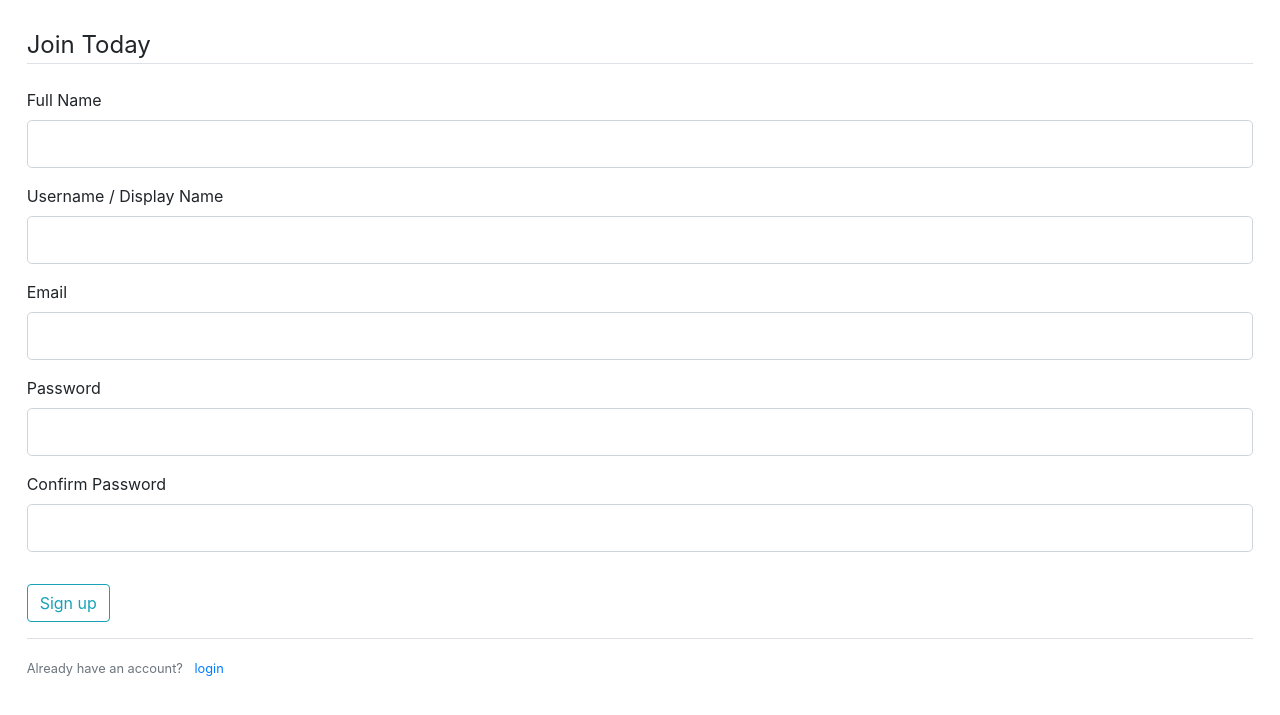
After one commit to MaHu4/FrauenLoop_flask_myFirstApp_finalProject, a Flask app: page /register in a window 1280 px wide. The commit adds this page. Shown: the top 715 px of the page. Run offline with Flask 2, Linux system fonts and the light colour scheme.

Commit message:
code snippets for user login and registration from heroku_FLASK_template (in main branch) added

```diff
--- a/app.py
+++ b/app.py
@@ -5,6 +5,17 @@ from flask_cors import CORS
 import traceback
 from forms import NewLocationForm
 from models import setup_db, SampleLocation, db_drop_and_create_all
+
+from forms import RegistrationForm
+from models import User
+from sqlalchemy.exc import IntegrityError
+import hashlib
+
+from forms import LoginForm
+from flask_login import login_user, logout_user, login_required, current_user, login_manager, LoginManager
+
+
+
 
 def create_app(test_config=None):
     # create and configure the app
@@ -15,9 +26,77 @@ def create_app(test_config=None):
     SECRET_KEY = os.urandom(32)
     app.config['SECRET_KEY'] = SECRET_KEY
 
-    """ uncomment at the first time running the app. Then comment back so you do not erase db content over and over """
-    db_drop_and_create_all()
+    # """ uncomment at the first time running the app. Then comment back so you do not erase db content over and over """
+    # db_drop_and_create_all()
 
+    # initialize a LoginManager at the app level
+
+    login_manager = LoginManager(app)
+    login_manager.login_view = 'login'
+    login_manager.login_message_category = 'info'
+
+    ## REGISTRATION FORM
+
+    @app.route("/register", methods=['GET', 'POST'])
+    def register():
+        # Sanity check: if the user is already authenticated then go back to home page
+        # if current_user.is_authenticated:
+        #     return redirect(url_for('home'))
+
+        # Otherwise process the RegistrationForm from request (if it came)
+        form = RegistrationForm()
+        if form.validate_on_submit():
+            # hash user password, create user and store it in database
+            hashed_password = hashlib.md5(form.password.data.encode()).hexdigest()
+            user = User(
+                full_name=form.fullname.data,
+                display_name=form.username.data,
+                email=form.email.data,
+                password=hashed_password)
+
+            try:
+                user.insert()
+                flash(f'Account created for: {form.username.data}!', 'success')
+                return redirect(url_for('home'))
+            except IntegrityError as e:
+                flash(f'Could not register! The entered username or email might be already taken', 'danger')
+                print('IntegrityError when trying to store new user')
+                # db.session.rollback()
+
+        return render_template('registration.html', form=form)
+
+    ## LOGIN
+
+    @login_manager.user_loader
+    def load_user(user_id):
+        return User.get_by_id(user_id)
+
+    @app.route("/login", methods=['GET', 'POST'])
+    def login():
+        # Sanity check: if the user is already authenticated then go back to home page
+        # if current_user.is_authenticated:
+        #    return redirect(url_for('home'))
+
+        form = LoginForm()
+        if form.validate_on_submit():
+            user = User.query.filter_by(display_name=form.username.data).first()
+            hashed_input_password = hashlib.md5(form.password.data.encode()).hexdigest()
+            if user and user.password == hashed_input_password:
+                login_user(user, remember=form.remember.data)
+                next_page = request.args.get('next')
+                return redirect(next_page) if next_page else redirect(url_for('home'))
+            else:
+                flash('Login Unsuccessful. Please check user name and password', 'danger')
+        return render_template('login.html', title='Login', form=form)
+
+    @app.route("/logout")
+    @login_required
+    def logout():
+        logout_user()
+        flash(f'You have logged out!', 'success')
+        return redirect(url_for('home'))
+
+    ## INTERACTIVE MAP
     @app.route('/', methods=['GET'])
     def home():
         return render_template(
@@ -36,6 +115,7 @@ def create_app(test_config=None):
         )
 
     @app.route("/new-location", methods=['GET', 'POST'])
+    @login_required
     def new_location():
         form = NewLocationForm()
 
@@ -112,6 +192,7 @@ def create_app(test_config=None):
 
     return app
 
+
 app = create_app()
 if __name__ == '__main__':
     port = int(os.environ.get("PORT",5000))
--- a/forms.py
+++ b/forms.py
@@ -1,7 +1,74 @@
 from flask_wtf import FlaskForm
-from wtforms import StringField, SubmitField, HiddenField
-from wtforms.validators import DataRequired, Length
+from wtforms import StringField, SubmitField, HiddenField, PasswordField
+from wtforms.validators import DataRequired, Length, Email, EqualTo
+from wtforms import StringField, SubmitField, HiddenField, PasswordField, BooleanField
 
+## REGISTRATION FORM
+
+class RegistrationForm(FlaskForm):
+    fullname = StringField(
+        'Full Name',
+        validators=
+            [DataRequired(),
+            Length(min=2, max=200)
+        ]
+    )
+
+    username = StringField(
+        'Username / Display Name',
+        validators=
+            [DataRequired(),
+            Length(min=2, max=20)
+        ]
+    )
+
+    email = StringField(
+        'Email',
+        validators=[
+            DataRequired(),
+            Email()
+        ]
+    )
+
+    password = PasswordField(
+        'Password',
+        validators=[
+            DataRequired()
+        ]
+    )
+
+    confirm_password = PasswordField(
+        'Confirm Password',
+        validators=[
+            DataRequired(),
+            EqualTo('password')
+        ]
+    )
+
+    submit = SubmitField('Sign up')
+
+## LOGIN FORM
+
+class LoginForm(FlaskForm):
+    username = StringField(
+        'Username / Display Name',
+        validators=[
+            DataRequired()
+        ]
+    )
+
+    password = PasswordField(
+        'Password',
+        validators=[
+            DataRequired()
+        ]
+    )
+
+    remember = BooleanField('Remember me')
+
+    submit = SubmitField('Login')
+
+## NEW LOCATIION IN MAP
 
 class NewLocationForm(FlaskForm):
     description = StringField('Location description',
--- a/static/map.js
+++ b/static/map.js
@@ -36,7 +36,7 @@ function initMap(esriConfig, Map, MapView, Graphic, GraphicsLayer, reactiveUtils
 
   view = new MapView({
     map: map,
-    center: [13.4050, 52.5200], // Longitude, latitude. We start at the center of Berlin
+    center: [12.3731, 51.3397], // Longitude, latitude. We start at the center of Leipzig
     zoom: 13, // Zoom level
     maxZoom: 18,
     minZoom: 5,
--- a/static/styles.css
+++ b/static/styles.css
@@ -10,3 +10,7 @@ body,
 #container {
   padding: 20pt;
 }
+
+.navbar li.nav-item {
+  color: #fff;
+}
--- /dev/null
+++ b/templates/registration.html
@@ -0,0 +1,92 @@
+{% extends "layout.html" %}
+{% block body %}
+<div id="container">
+    {% for field, errors in form.errors.items() %}
+    <div class="alert alert-error">
+        {{ form[field].label }}: {{ ', '.join(errors) }}
+    </div>
+    {% endfor %}
+    <div class="content-section">
+        <form method="POST" action="">
+            {{ form.hidden_tag() }}
+            <fieldset class="form-group">
+                <legend class="border-bottom mb-4">Join Today</legend>
+                <div class="form-group">
+                    {{ form.fullname.label(class="form-control-label") }}
+                    {% if form.fullname.errors %}
+                        {{ form.fullname(class="form-control form-control-lg is-invalid") }}
+                        <div class="invalid-feedback">
+                            {% for error in form.fullname.errors %}
+                                <span>{{ error }}</span>
+                            {% endfor %}
+                        </div>
+                    {% else %}
+                        {{ form.fullname(class="form-control form-control-lg") }}
+                    {% endif %}
+                </div>
+                <div class="form-group">
+                    {{ form.username.label(class="form-control-label") }}
+                    {% if form.username.errors %}
+                        {{ form.username(class="form-control form-control-lg is-invalid") }}
+                        <div class="invalid-feedback">
+                            {% for error in form.username.errors %}
+                                <span>{{ error }}</span>
+                            {% endfor %}
+                        </div>
+                    {% else %}
+                        {{ form.username(class="form-control form-control-lg") }}
+                    {% endif %}
+                </div>
+                <div class="form-group">
+                    {{ form.email.label(class="form-control-label") }}
+                    {% if form.email.errors %}
+                    {{ form.email(class="form-control form-control-lg is-invalid") }}
+                        <div class="invalid-feedback">
+                            {% for error in form.email.errors %}
+                                <span>{{ error }}</span>
+                            {% endfor %}
+                        </div>
+                    {% else %}
+                        {{ form.email(class="form-control form-control-lg") }}
+                    {% endif %}
+                </div>
+                <div class="form-group">
+                    {{ form.password.label(class="form-control-label") }}
+                    {% if form.password.errors %}
+                        {{ form.password(class="form-control form-control-lg is-invalid") }}
+                        <div class="invalid-feedback">
+                            {% for error in form.password.errors %}
+                                <span>{{ error }}</span>
+                            {% endfor %}
+                        </div>
+                    {% else %}
+                        {{ form.password(class="form-control form-control-lg") }}
+                    {% endif %}
+                </div>
+                <div class="form-group">
+                    {{ form.confirm_password.label(class="form-control-label") }}
+
+                    {% if form.confirm_password.errors %}
+                        {{ form.confirm_password(class="form-control form-control-lg is-invalid") }}
+                        <div class="invalid-feedback">
+                            {% for error in form.confirm_password.errors %}
+                                <span>{{ error }}</span>
+                            {% endfor %}
+                        </div>
+                    {% else %}
+                        {{ form.confirm_password(class="form-control form-control-lg") }}
+                    {% endif %}
+                </div>
+            </fieldset>
+            <div class="form-group">
+                {{ form.submit(class='btn btn-outline-info')}}
+            </div>
+        </form>
+    </div>
+    <div class="border-top pt-3">
+        <small class="text-muted">
+            Already have an account? <a class="ml-2" href="{{ url_for('login')}}">login</a>
+        </small>
+    </div>
+</div>
+{% endblock body %}
```
Also changed, not shown: models.py (+33 -0 lines), templates/login.html (added, +54 -0 lines), templates/map.html (+27 -3 lines), README.md.
